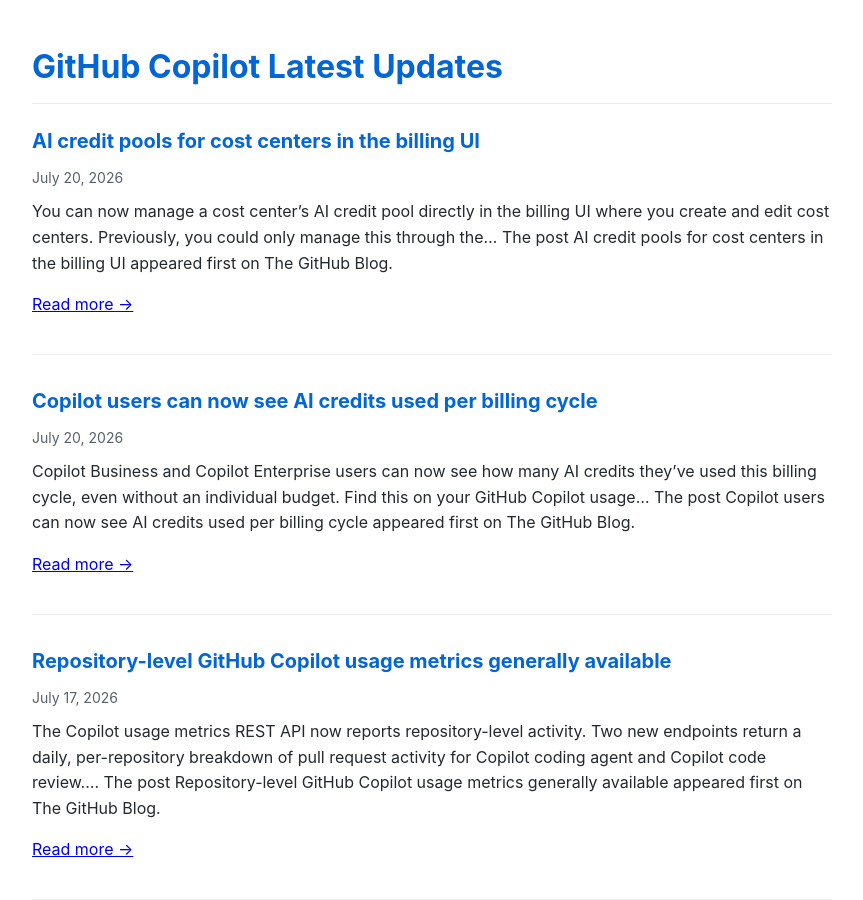
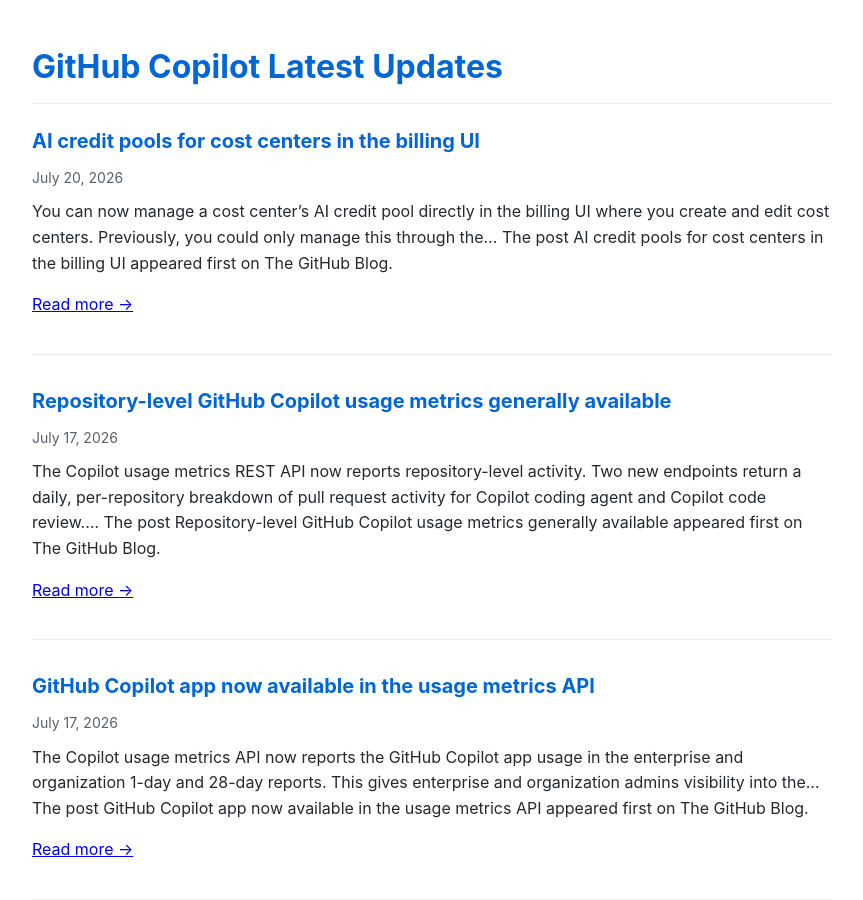
Before and after one commit to Oregand/oregand.github.io, a Jekyll site: the page copilot-feed.html, which Jekyll copies as it is, in a window 1280 px wide and 900 px high. Shown: the whole window, without its empty margins (208-1071 px from the left). Built offline with Jekyll 4.4.1, drawn with Linux system fonts in a browser that asks for light colours; some of the changed text lies outside the part shown.

Commit message:
Update RSS feed

```diff
--- a/copilot-feed.html
+++ b/copilot-feed.html
@@ -73,19 +73,6 @@
 The post AI credit pools for cost centers in the billing UI appeared first on The GitHub Blog.
 
       <p><a href="https://github.blog/changelog/2026-07-20-ai-credit-pools-for-cost-centers-in-the-billing-ui" target="_blank">Read more →</a></p>
-    </div>
-  </div>
-
-  <div class="feed-item">
-    <div class="feed-title">
-      <a href="https://github.blog/changelog/2026-07-20-copilot-users-can-now-see-ai-credits-used-per-billing-cycle" target="_blank">Copilot users can now see AI credits used per billing cycle</a>
-    </div>
-    <div class="feed-date">July 20, 2026</div>
-    <div class="feed-description">
-      Copilot Business and Copilot Enterprise users can now see how many AI credits they&#8217;ve used this billing cycle, even without an individual budget. Find this on your GitHub Copilot usage&#8230;
-The post Copilot users can now see AI credits used per billing cycle appeared first on The GitHub Blog.
-
-      <p><a href="https://github.blog/changelog/2026-07-20-copilot-users-can-now-see-ai-credits-used-per-billing-cycle" target="_blank">Read more →</a></p>
     </div>
   </div>
 
@@ -193,8 +180,21 @@ The post OpenAI&#8217;s GPT-5.6 Sol, Terra, and Luna are now available in GitHub
     </div>
   </div>
 
+  <div class="feed-item">
+    <div class="feed-title">
+      <a href="https://github.blog/changelog/2026-07-09-ask-copilot-for-a-repository-overview" target="_blank">Ask Copilot for a repository overview</a>
+    </div>
+    <div class="feed-date">July 9, 2026</div>
+    <div class="feed-description">
+      You can now ask GitHub Copilot for a high-level overview of any repository you&#8217;re exploring for the first time. When you visit the home page of a repository you haven&#8217;t&#8230;
+The post Ask Copilot for a repository overview appeared first on The GitHub Blog.
+
+      <p><a href="https://github.blog/changelog/2026-07-09-ask-copilot-for-a-repository-overview" target="_blank">Read more →</a></p>
+    </div>
+  </div>
+
   <div class="update-info">
-    Feed last updated: July 21, 2026 at 12:17 AM
+    Feed last updated: July 21, 2026 at 12:27 PM
   </div>
 </body>
 </html>
```
